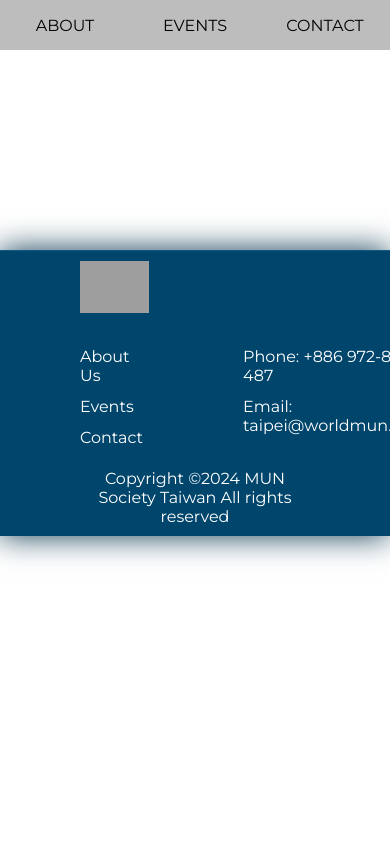
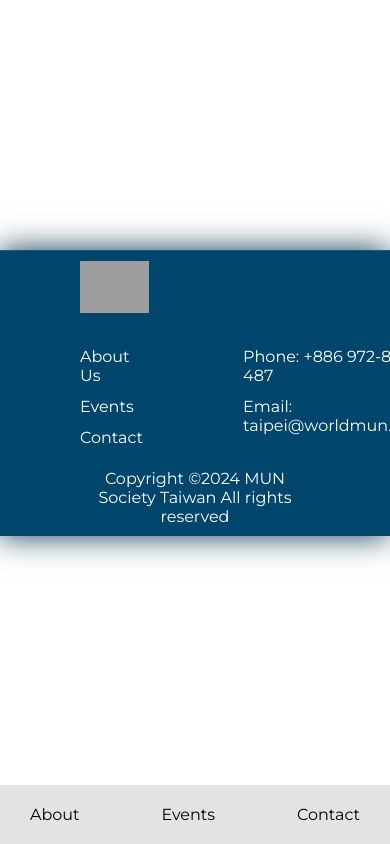
Before and after one commit to ChengXuJustin/MUN-Society-Taiwan, a React (Vite) app: page / in a window 390 px wide. Shown: the top 844 px of the page. Built offline with nearby package versions, Linux system fonts and the light colour scheme; grey boxes are pictures that could not be loaded; a web font is replaced by a local one.

Commit message:
add: Phone RWD Header

```diff
--- a/index.html
+++ b/index.html
@@ -10,7 +10,7 @@
     <title>MST</title>
   </head>
   <body>
-    <div id="root"></div>
+    <div id="root" style="position: relative;"></div>
     <!-- <script async src="//www.instagram.com/embed.js"></script> -->
     <script type="module" src="/src/main.jsx"></script>
   </body>
--- a/src/App.css
+++ b/src/App.css
@@ -1,5 +1,7 @@
 #root {
   max-width: 100vw;
+  height: 100vh;
+  position: relative;
   margin: 0 auto;
   /* padding: 2rem; */
   /* text-align: center; */
@@ -8,6 +10,7 @@
 
 body{
   background-color: #fff;
+
 }
 
 .logo {
--- a/src/App.jsx
+++ b/src/App.jsx
@@ -4,7 +4,6 @@ import './css/index.css'
 import Footer from './components/Footer'
 import Header from './components/Header'
 import { About, Events, Contact, Home } from './pages'
-// import About from './pages'
 
 
 function App() {
@@ -29,10 +28,7 @@ function App() {
 
   return (
 
-
-    <div style={{paddingTop:150, backgroundColor: getBGcolor(), position:"relative"}}>
-
-      <div id='toIndex'></div>
+    <div style={{height:"100vh", paddingTop:150, backgroundColor: getBGcolor(), position:"relative"}}>
 
       {location.pathname === "/MUN-Society-Taiwan/" && (
         <Home />
@@ -45,6 +41,8 @@ function App() {
         <Route path="MUN-Society-Taiwan/contact" element={<Contact />}/>
       </Routes>
 
+      <div id='toIndex'></div>
+
       <Header />
       <Footer />
     </div>
--- a/src/components/Footer.jsx
+++ b/src/components/Footer.jsx
@@ -8,7 +8,7 @@ const Footer = () => {
     <footer className="container">
         <div className="footer_top">
             <div className="footer_pic">
-                <Link to="/MUN-Society-Taiwan">
+                <Link to="/MUN-Society-Taiwan/">
                     <img src={mstIcon.logo_icon_footer} alt="" />
                 </Link>
             </div>
--- a/src/components/Header.jsx
+++ b/src/components/Header.jsx
@@ -4,7 +4,7 @@ import mstIcon from '../data/src.json';
 import { FontAwesomeIcon } from '@fortawesome/react-fontawesome';
 import { faSquareInstagram, faSquareFacebook, faSquareBehance } from '@fortawesome/free-brands-svg-icons';
 import '../css/header.css'
-import { Link } from 'react-router-dom'
+import { Link, NavLink } from 'react-router-dom'
 
 
 const Header = () => {
@@ -19,26 +19,34 @@ const Header = () => {
 
 
   return (
+
     <>
-      <header style={{opacity: getOpacity_status()}}>
+    {/*  Desktop version header */}
+      <header className="desktopHeader" style={{opacity: getOpacity_status()}}>
+
+        {/* Logo Container */}
         <div className="logo_container">
           <Link to="MUN-Society-Taiwan/">
             <img className="logo" src={mstIcon.logo_icon} alt="MST Logo" />
           </Link>
         </div>
+
+        {/* Header Navigation */}
         <nav>
           <ul>
             <li>
-              <Link className="navLink" to="MUN-Society-Taiwan/about">About</Link>
+              <NavLink className="navLink" to="MUN-Society-Taiwan/about">About</NavLink>
             </li>
             <li>
-              <Link className="navLink" to="MUN-Society-Taiwan/events">Events</Link>
+              <NavLink className="navLink" to="MUN-Society-Taiwan/events">Events</NavLink>
             </li>
             <li>
-              <Link className="navLink" to="MUN-Society-Taiwan/contact">Contact</Link>
+              <NavLink className="navLink" to="MUN-Society-Taiwan/contact">Contact</NavLink>
             </li>
           </ul>
         </nav>
+
+        {/* Social Media Link Icon */}
         <ul className="social_media">
           <a href="https://www.instagram.com/munsoc.tw?utm_source=ig_web_button_share_sheet&igsh=ZDNlZDc0MzIxNw==" target='_blank'>
             <FontAwesomeIcon
@@ -66,7 +74,29 @@ const Header = () => {
           </a>
         </ul>
       </header>
+
+    {/*  Cellphone version header */}
+      <header className="phoneHeader" style={{opacity: getOpacity_status()}}>
+
+        <nav>
+          <ul>
+            <li>
+              <NavLink className="navLink" to="MUN-Society-Taiwan/about">About</NavLink>
+            </li>
+            <li>
+              <NavLink className="navLink" to="MUN-Society-Taiwan/events">Events</NavLink>
+            </li>
+            <li>
+              <NavLink className="navLink" to="MUN-Society-Taiwan/contact">Contact</NavLink>
+            </li>
+          </ul>
+        </nav>
+
+      </header>
+
     </>
+
+
   )
 }
 
--- a/src/css/header.css
+++ b/src/css/header.css
@@ -1,9 +1,9 @@
-/* ========== Header ========== */
+/* ========== Desktop Version Header ========== */
 .index_header{
     display: none;
 }
 
-header{
+.desktopHeader{
     width: 100%;
     display: flex;
     align-items: center;
@@ -14,6 +14,10 @@ header{
     top: 0;
     left: 0;
     z-index: 10;
+}
+
+.phoneHeader{
+      display: none;
 }
 
 .logo_container{
@@ -38,18 +42,45 @@ header nav ul{
 
 header nav ul li{
     margin-right: 20px;
+    position: relative;
+}
+
+header nav ul li::after{
+    /* content: ""; */
+    width: 0%;
+    height: 1px;
+    position: absolute;
+    left: 0;
+    bottom: 0;
+    background-color: rgb(215, 161, 0);
+    transition: .4s;
+}
+
+header nav ul li:hover{
+    background-color: #035988;
+    border-radius: 5px;
+    transition: 0.4s;
+}
+
+header nav ul li:hover::after{
+    width: 100%;
 }
 
 header nav ul li .navLink{
+    display: block;
     padding: 10px 30px;
     color: #ffffff;
     transform: uppercase;
     border-radius: 5px;
 }
 
-header nav ul li .navLink:hover{
-    background-color: #035988;
-    transition: 0.4s;
+header nav ul li a.active{
+    font-weight: 600;
+    color: rgb(215, 161, 0);
+}
+
+header nav ul li:has( > a.active) {
+    border-bottom: 1px solid rgb(215, 161, 0);
 }
 
 .social_media{
@@ -64,63 +95,58 @@ header nav ul li .navLink:hover{
     font-size: 20px;
 }
 
+
 @media (max-width:430px){
-    header{
-        height: 50px;
-        justify-content: space-between;
-        padding: 0px;
-        background-color: #bdbdbd;
-        position: fixed;
-        bottom: 0px;
-        left: 0;
-        z-index: 10;
-        vertical-align: bottom;
+    .desktopHeader{
+        display: none;
     }
 
     .logo_container{
         display: none;
     }
 
-    header nav{
-        width: 100%;
-        height: 100%;
+    .social_media{
+        display: none;
     }
 
-    header nav ul{
-        /* width: 100%; */
-        height: 100%;
+    /* ========== Cellphone Version Header ========== */
+    .phoneHeader{
+        width: 100%;
+        display: flex;
+        justify-content:space-between;
+        align-items: center;
+        padding: 0px;
+        background-color: #e3e3e3;
+        margin: 0;
+        position: fixed;
+        bottom: 0;
+        left: 0;
+        z-index: 10;
+    }
+
+    .phoneHeader nav{
+        width: 100%;
+    }
+
+    .phoneHeader nav{
+        width: 100%;
+    }
+
+    .phoneHeader nav ul{
         padding: 0px;
         justify-content: space-between;
     }
 
-    header nav ul li{
-        width: 33.33%;
-        height: 50px;
+    .phoneHeader nav ul li{
         margin: 0px;
-        padding:0;
-        display: flex;
-        justify-content:center;
-        align-items: center;
     }
 
-    header nav ul li .navLink{
-        padding: 30px 30px;
-        color: #000000;
-        text-transform: uppercase;
-        border-radius: 5px;
+    .phoneHeader nav ul li .navLink{
+        padding: 20px 30px;
+        color: black;
     }
 
-    header nav ul li .navLink:hover{
-        background-color: #035988;
-        transition: 0.4s;
-    }
-
-    .social_media{
-        display: none;
-    }
-
-    .media_icon{
-        margin-right: 20px;
-        font-size: 20px;
+    .phoneHeader nav ul li a.active{
+        background-color: transparent;
     }
 }
--- a/src/css/index.css
+++ b/src/css/index.css
@@ -32,3 +32,13 @@ a{
 .PageXContainer{
     padding: 0px 80px;
 }
+
+@media (max-width:430px) {
+    .container{
+        margin-top:100px;
+    }
+
+    .PageXContainer{
+        padding: 0px 20px;
+    }
+}
```
